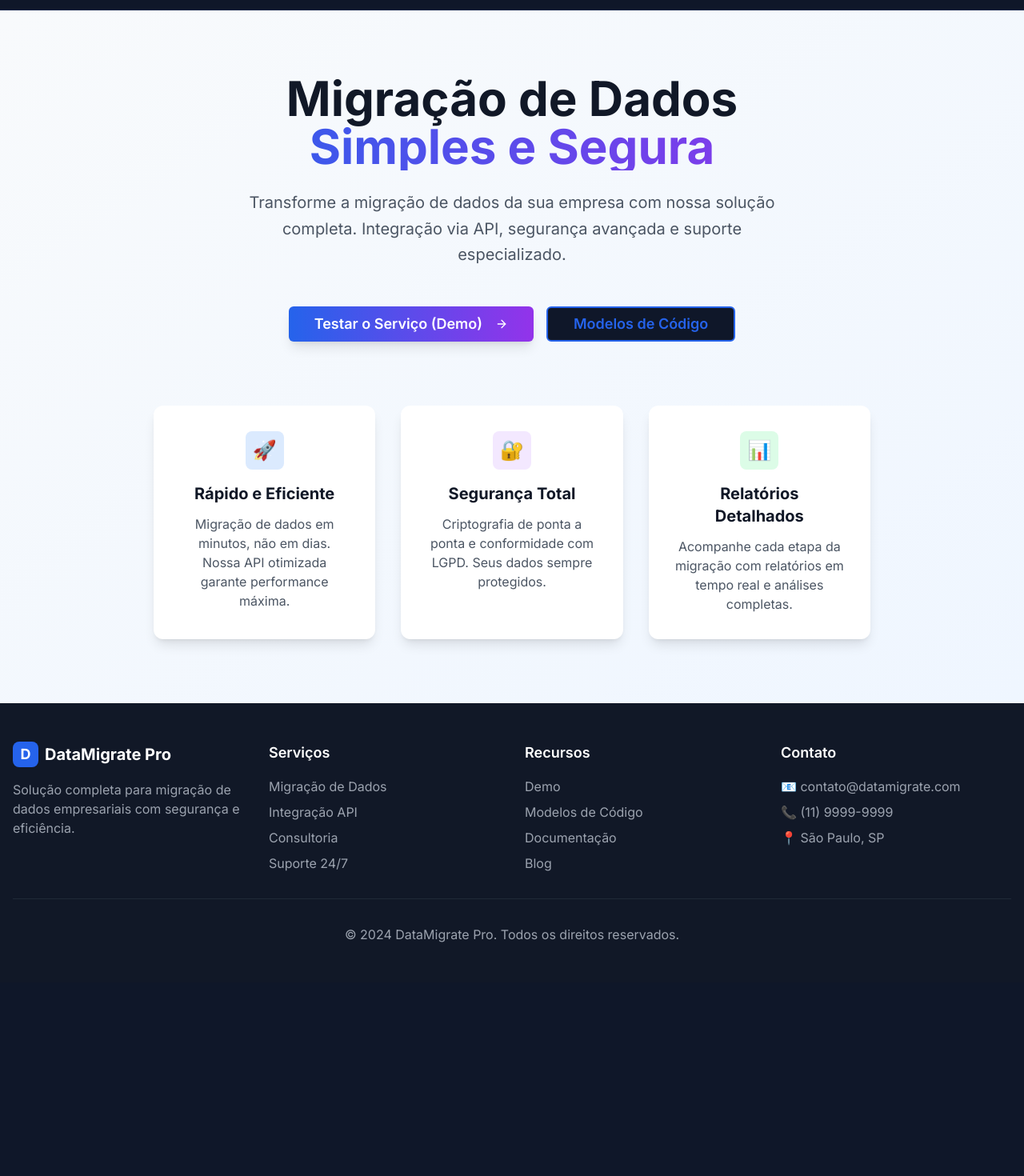
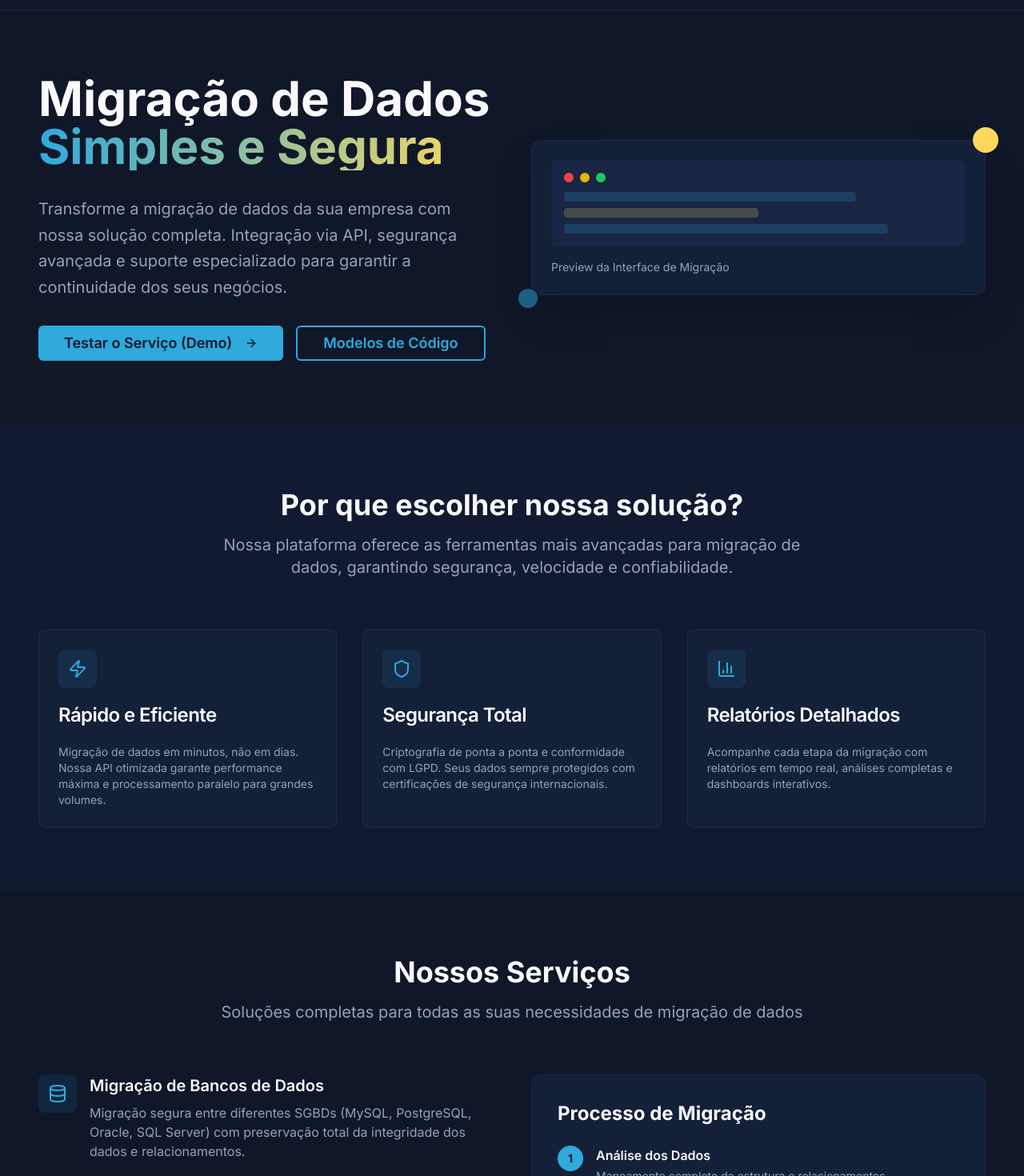
Before and after one commit to vortexthost/dataflow-code-hub, a React (Vite) app: page / in a window 1280 px wide. Shown: the part 52-1522 px from the top of the page at 80% size. Before the commit the page ends 1280 px from the top, so only its background shows below. Built offline with nearby package versions, Linux system fonts and the light colour scheme.

Commit message:
feat: Apply color scheme and update home layout
Apply the defined color scheme to the home page and modify the layout to include an application preview image and more detailed service descriptions.

```diff
--- a/src/components/Hero.tsx
+++ b/src/components/Hero.tsx
@@ -1,7 +1,8 @@
 
 import React from 'react';
-import { ArrowRight } from 'lucide-react';
+import { ArrowRight, Shield, Zap, BarChart3, Code, Database, Cloud } from 'lucide-react';
 import { Button } from '@/components/ui/button';
+import { Card, CardContent, CardDescription, CardHeader, CardTitle } from '@/components/ui/card';
 
 const Hero = () => {
   const handleDemoClick = () => {
@@ -13,26 +14,30 @@ const Hero = () => {
   };
 
   return (
-    <section className="bg-gradient-to-br from-slate-50 to-blue-50 py-20">
-      <div className="container mx-auto px-4 text-center">
-        <div className="max-w-4xl mx-auto">
-          <h1 className="text-5xl md:text-6xl font-bold text-gray-900 mb-6 leading-tight">
+    <div className="bg-background text-foreground">
+      {/* Hero Section */}
+      <section className="py-20 px-4">
+        <div className="container mx-auto">
+          <div className="grid lg:grid-cols-2 gap-12 items-center">
+            <div className="space-y-8">
+              <h1 className="text-5xl md:text-6xl font-bold leading-tight">
                 Migração de Dados
-            <span className="bg-gradient-to-r from-blue-600 to-purple-600 bg-clip-text text-transparent block">
+                <span className="bg-gradient-to-r from-primary to-accent bg-clip-text text-transparent block">
                   Simples e Segura
                 </span>
               </h1>
 
-          <p className="text-xl text-gray-600 mb-12 max-w-2xl mx-auto leading-relaxed">
+              <p className="text-xl text-muted-foreground leading-relaxed">
                 Transforme a migração de dados da sua empresa com nossa solução completa.
-            Integração via API, segurança avançada e suporte especializado.
+                Integração via API, segurança avançada e suporte especializado para garantir
+                a continuidade dos seus negócios.
               </p>
 
-          <div className="flex flex-col sm:flex-row gap-4 justify-center items-center mb-16">
+              <div className="flex flex-col sm:flex-row gap-4">
                 <Button
                   onClick={handleDemoClick}
                   size="lg"
-              className="bg-gradient-to-r from-blue-600 to-purple-600 hover:from-blue-700 hover:to-purple-700 text-white px-8 py-4 text-lg font-semibold shadow-lg hover:shadow-xl transition-all duration-300 transform hover:scale-105"
+                  className="bg-primary hover:bg-primary/90 text-primary-foreground px-8 py-4 text-lg font-semibold"
                 >
                   Testar o Serviço (Demo)
                   <ArrowRight className="ml-2 h-5 w-5" />
@@ -42,40 +47,227 @@ const Hero = () => {
                   onClick={handleModelosClick}
                   variant="outline"
                   size="lg"
-              className="border-2 border-blue-600 text-blue-600 hover:bg-blue-50 px-8 py-4 text-lg font-semibold transition-all duration-300"
+                  className="border-2 border-primary text-primary hover:bg-primary hover:text-primary-foreground px-8 py-4 text-lg font-semibold"
                 >
                   Modelos de Código
                 </Button>
               </div>
-
-          <div className="grid md:grid-cols-3 gap-8 mt-20">
-            <div className="bg-white p-8 rounded-xl shadow-lg hover:shadow-xl transition-shadow duration-300">
-              <div className="w-12 h-12 bg-blue-100 rounded-lg flex items-center justify-center mb-4 mx-auto">
-                <span className="text-blue-600 text-2xl">🚀</span>
-              </div>
-              <h3 className="text-xl font-bold text-gray-900 mb-3">Rápido e Eficiente</h3>
-              <p className="text-gray-600">Migração de dados em minutos, não em dias. Nossa API otimizada garante performance máxima.</p>
             </div>
 
-            <div className="bg-white p-8 rounded-xl shadow-lg hover:shadow-xl transition-shadow duration-300">
-              <div className="w-12 h-12 bg-purple-100 rounded-lg flex items-center justify-center mb-4 mx-auto">
-                <span className="text-purple-600 text-2xl">🔐</span>
+            <div className="relative">
+              <div className="bg-card border border-border rounded-xl p-6 shadow-2xl">
+                <div className="bg-muted rounded-lg p-4 mb-4">
+                  <div className="flex items-center gap-2 mb-3">
+                    <div className="w-3 h-3 bg-red-500 rounded-full"></div>
+                    <div className="w-3 h-3 bg-yellow-500 rounded-full"></div>
+                    <div className="w-3 h-3 bg-green-500 rounded-full"></div>
                   </div>
-              <h3 className="text-xl font-bold text-gray-900 mb-3">Segurança Total</h3>
-              <p className="text-gray-600">Criptografia de ponta a ponta e conformidade com LGPD. Seus dados sempre protegidos.</p>
+                  <div className="space-y-2">
+                    <div className="h-3 bg-primary/20 rounded w-3/4"></div>
+                    <div className="h-3 bg-accent/20 rounded w-1/2"></div>
+                    <div className="h-3 bg-primary/20 rounded w-5/6"></div>
+                  </div>
+                </div>
+                <div className="text-sm text-muted-foreground">
+                  Preview da Interface de Migração
+                </div>
+              </div>
+              <div className="absolute -top-4 -right-4 w-8 h-8 bg-accent rounded-full animate-pulse"></div>
+              <div className="absolute -bottom-4 -left-4 w-6 h-6 bg-primary rounded-full animate-pulse delay-1000"></div>
+            </div>
+          </div>
+        </div>
+      </section>
+
+      {/* Features Section */}
+      <section className="py-20 px-4 bg-card/50">
+        <div className="container mx-auto">
+          <div className="text-center mb-16">
+            <h2 className="text-4xl font-bold mb-4">Por que escolher nossa solução?</h2>
+            <p className="text-xl text-muted-foreground max-w-3xl mx-auto">
+              Nossa plataforma oferece as ferramentas mais avançadas para migração de dados,
+              garantindo segurança, velocidade e confiabilidade.
+            </p>
           </div>
 
-            <div className="bg-white p-8 rounded-xl shadow-lg hover:shadow-xl transition-shadow duration-300">
-              <div className="w-12 h-12 bg-green-100 rounded-lg flex items-center justify-center mb-4 mx-auto">
-                <span className="text-green-600 text-2xl">📊</span>
+          <div className="grid md:grid-cols-3 gap-8">
+            <Card className="bg-card border-border hover:border-primary/50 transition-colors">
+              <CardHeader>
+                <div className="w-12 h-12 bg-primary/10 rounded-lg flex items-center justify-center mb-4">
+                  <Zap className="h-6 w-6 text-primary" />
                 </div>
-              <h3 className="text-xl font-bold text-gray-900 mb-3">Relatórios Detalhados</h3>
-              <p className="text-gray-600">Acompanhe cada etapa da migração com relatórios em tempo real e análises completas.</p>
+                <CardTitle>Rápido e Eficiente</CardTitle>
+              </CardHeader>
+              <CardContent>
+                <CardDescription>
+                  Migração de dados em minutos, não em dias. Nossa API otimizada garante
+                  performance máxima e processamento paralelo para grandes volumes.
+                </CardDescription>
+              </CardContent>
+            </Card>
+
+            <Card className="bg-card border-border hover:border-primary/50 transition-colors">
+              <CardHeader>
+                <div className="w-12 h-12 bg-primary/10 rounded-lg flex items-center justify-center mb-4">
+                  <Shield className="h-6 w-6 text-primary" />
+                </div>
+                <CardTitle>Segurança Total</CardTitle>
+              </CardHeader>
+              <CardContent>
+                <CardDescription>
+                  Criptografia de ponta a ponta e conformidade com LGPD. Seus dados sempre
+                  protegidos com certificações de segurança internacionais.
+                </CardDescription>
+              </CardContent>
+            </Card>
+
+            <Card className="bg-card border-border hover:border-primary/50 transition-colors">
+              <CardHeader>
+                <div className="w-12 h-12 bg-primary/10 rounded-lg flex items-center justify-center mb-4">
+                  <BarChart3 className="h-6 w-6 text-primary" />
+                </div>
+                <CardTitle>Relatórios Detalhados</CardTitle>
+              </CardHeader>
+              <CardContent>
+                <CardDescription>
+                  Acompanhe cada etapa da migração com relatórios em tempo real,
+                  análises completas e dashboards interativos.
+                </CardDescription>
+              </CardContent>
+            </Card>
+          </div>
+        </div>
+      </section>
+
+      {/* Services Details Section */}
+      <section className="py-20 px-4">
+        <div className="container mx-auto">
+          <div className="text-center mb-16">
+            <h2 className="text-4xl font-bold mb-4">Nossos Serviços</h2>
+            <p className="text-xl text-muted-foreground">
+              Soluções completas para todas as suas necessidades de migração de dados
+            </p>
+          </div>
+
+          <div className="grid lg:grid-cols-2 gap-12">
+            <div className="space-y-8">
+              <div className="flex gap-4">
+                <div className="w-12 h-12 bg-primary/10 rounded-lg flex items-center justify-center flex-shrink-0">
+                  <Database className="h-6 w-6 text-primary" />
+                </div>
+                <div>
+                  <h3 className="text-xl font-semibold mb-2">Migração de Bancos de Dados</h3>
+                  <p className="text-muted-foreground">
+                    Migração segura entre diferentes SGBDs (MySQL, PostgreSQL, Oracle, SQL Server)
+                    com preservação total da integridade dos dados e relacionamentos.
+                  </p>
+                </div>
+              </div>
+
+              <div className="flex gap-4">
+                <div className="w-12 h-12 bg-primary/10 rounded-lg flex items-center justify-center flex-shrink-0">
+                  <Cloud className="h-6 w-6 text-primary" />
+                </div>
+                <div>
+                  <h3 className="text-xl font-semibold mb-2">Integração de APIs</h3>
+                  <p className="text-muted-foreground">
+                    Conecte sistemas legados com novas plataformas através de APIs RESTful
+                    robustas, com documentação completa e suporte para webhooks.
+                  </p>
+                </div>
+              </div>
+
+              <div className="flex gap-4">
+                <div className="w-12 h-12 bg-primary/10 rounded-lg flex items-center justify-center flex-shrink-0">
+                  <Code className="h-6 w-6 text-primary" />
+                </div>
+                <div>
+                  <h3 className="text-xl font-semibold mb-2">Transformação de Dados</h3>
+                  <p className="text-muted-foreground">
+                    Limpeza, normalização e transformação de dados com algoritmos inteligentes
+                    para garantir qualidade e consistência no destino final.
+                  </p>
+                </div>
+              </div>
+            </div>
+
+            <div className="bg-card border border-border rounded-xl p-8">
+              <h3 className="text-2xl font-bold mb-6">Processo de Migração</h3>
+              <div className="space-y-6">
+                <div className="flex items-start gap-4">
+                  <div className="w-8 h-8 bg-primary rounded-full flex items-center justify-center text-primary-foreground font-bold text-sm">
+                    1
+                  </div>
+                  <div>
+                    <h4 className="font-semibold mb-1">Análise dos Dados</h4>
+                    <p className="text-sm text-muted-foreground">Mapeamento completo da estrutura e relacionamentos</p>
+                  </div>
+                </div>
+
+                <div className="flex items-start gap-4">
+                  <div className="w-8 h-8 bg-primary rounded-full flex items-center justify-center text-primary-foreground font-bold text-sm">
+                    2
+                  </div>
+                  <div>
+                    <h4 className="font-semibold mb-1">Planejamento</h4>
+                    <p className="text-sm text-muted-foreground">Estratégia personalizada para sua migração</p>
+                  </div>
+                </div>
+
+                <div className="flex items-start gap-4">
+                  <div className="w-8 h-8 bg-primary rounded-full flex items-center justify-center text-primary-foreground font-bold text-sm">
+                    3
+                  </div>
+                  <div>
+                    <h4 className="font-semibold mb-1">Execução</h4>
+                    <p className="text-sm text-muted-foreground">Migração com monitoramento em tempo real</p>
+                  </div>
+                </div>
+
+                <div className="flex items-start gap-4">
+                  <div className="w-8 h-8 bg-primary rounded-full flex items-center justify-center text-primary-foreground font-bold text-sm">
+                    4
+                  </div>
+                  <div>
+                    <h4 className="font-semibold mb-1">Validação</h4>
+                    <p className="text-sm text-muted-foreground">Verificação completa e relatório final</p>
+                  </div>
+                </div>
               </div>
             </div>
           </div>
         </div>
       </section>
+
+      {/* CTA Section */}
+      <section className="py-20 px-4 bg-card/50">
+        <div className="container mx-auto text-center">
+          <h2 className="text-4xl font-bold mb-4">Pronto para começar?</h2>
+          <p className="text-xl text-muted-foreground mb-8 max-w-2xl mx-auto">
+            Teste nossa solução gratuitamente ou explore nossos modelos de código
+            para entender como podemos ajudar sua empresa.
+          </p>
+          <div className="flex flex-col sm:flex-row gap-4 justify-center">
+            <Button
+              onClick={handleDemoClick}
+              size="lg"
+              className="bg-primary hover:bg-primary/90 text-primary-foreground px-8 py-4 text-lg"
+            >
+              Iniciar Demo Gratuito
+              <ArrowRight className="ml-2 h-5 w-5" />
+            </Button>
+            <Button
+              onClick={handleModelosClick}
+              variant="outline"
+              size="lg"
+              className="border-2 border-primary text-primary hover:bg-primary hover:text-primary-foreground px-8 py-4 text-lg"
+            >
+              Ver Exemplos de Código
+            </Button>
+          </div>
+        </div>
+      </section>
+    </div>
   );
 };
 
```
Lines whose indentation alone changed are shown as unchanged.
